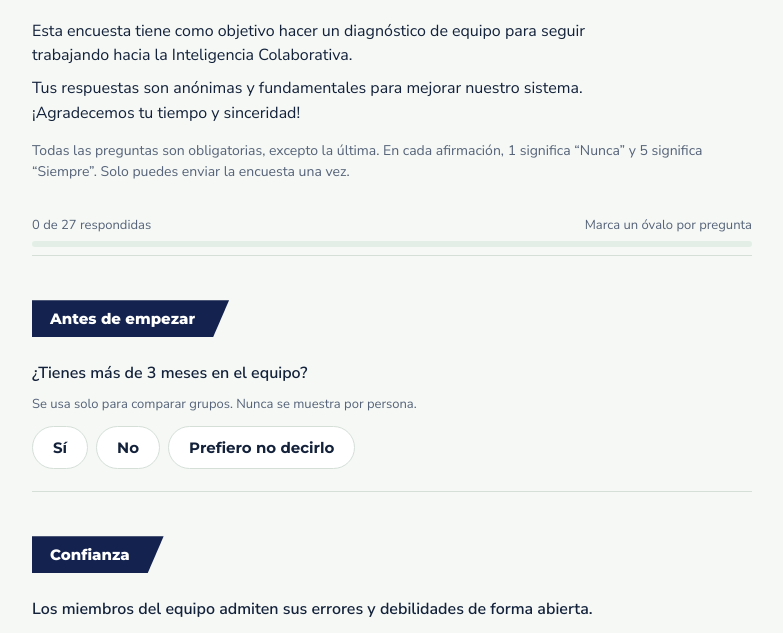
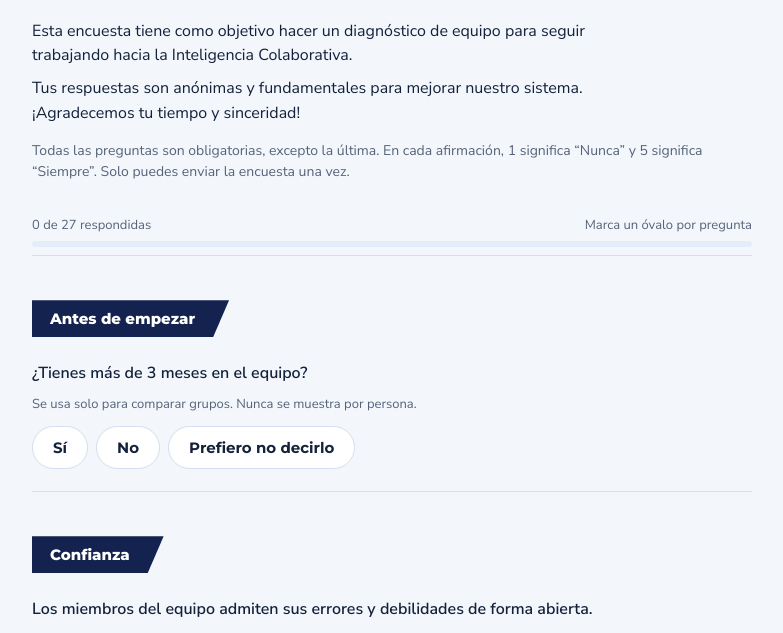
Before and after one commit to reinadaniela7-debug/Encuesta-NPS, a plain HTML site: page index.html in a window 1280 px wide. Shown: the part 126-759 px from the top of the page, without its empty margins (248-1031 px from the left). Drawn offline with Linux system fonts and the light colour scheme.

Commit message:
Nueva paleta: tonos de azul y blanco
Co-Authored-By: Claude Sonnet 5.5 <noreply@anthropic.com>
Claude-Session: https://claude.ai/code/session_016xAcPYqWRiichvsBHTZfDW

```diff
--- a/index.html
+++ b/index.html
@@ -16,31 +16,31 @@
   color-scheme:light;
   --font-display:"Montserrat","Segoe UI",system-ui,sans-serif;
   --font-body:"Nunito Sans","Segoe UI",system-ui,sans-serif;
-  --bg:#F5F8F5; --surface:#FFFFFF; --ink:#13213A; --muted:#566379; --line:#D5DFD8;
+  --bg:#F3F7FC; --surface:#FFFFFF; --ink:#13213A; --muted:#566379; --line:#D3DEEE;
   --tag-bg:#14224F; --tag-ink:#FFFFFF;
-  --fill:#0E5B49; --fill-ink:#FFFFFF; --soft:#E3EFE6;
+  --fill:#1F4FB5; --fill-ink:#FFFFFF; --soft:#E4EEFB;
   --gold:#C99A2E; --gold-ink:#7C5A0E;
   --bad:#B3261E;
-  --r1:#D3E8DC; --r2:#A4D0BC; --r3:#66B096; --r4:#2F8A70; --r5:#0E5B49;
+  --r1:#D6E6FA; --r2:#A7C7F2; --r3:#6B9DE3; --r4:#3A6FCC; --r5:#1B469C;
 }
 @media (prefers-color-scheme: dark){
   :root:not([data-theme="light"]){
     --bg:#0D1424; --surface:#151F36; --ink:#E7ECF4; --muted:#9BA8BE; --line:#27344E;
     --tag-bg:#25397A; --tag-ink:#FFFFFF;
-    --fill:#4CC0A2; --fill-ink:#06231C; --soft:#1B2C3A;
+    --fill:#6FA3F5; --fill-ink:#0A1A33; --soft:#1B2A44;
     --gold:#E0B04A; --gold-ink:#E8C06A;
     --bad:#FF8F85;
-    --r1:#21443F; --r2:#2A6A5C; --r3:#34907A; --r4:#4CB597; --r5:#8EE3C8;
+    --r1:#1F3A66; --r2:#2B5496; --r3:#3B72C4; --r4:#5B93E6; --r5:#9CC2FA;
     color-scheme:dark;
   }
 }
 :root[data-theme="dark"]{
   --bg:#0D1424; --surface:#151F36; --ink:#E7ECF4; --muted:#9BA8BE; --line:#27344E;
   --tag-bg:#25397A; --tag-ink:#FFFFFF;
-  --fill:#4CC0A2; --fill-ink:#06231C; --soft:#1B2C3A;
+  --fill:#6FA3F5; --fill-ink:#0A1A33; --soft:#1B2A44;
   --gold:#E0B04A; --gold-ink:#E8C06A;
   --bad:#FF8F85;
-  --r1:#21443F; --r2:#2A6A5C; --r3:#34907A; --r4:#4CB597; --r5:#8EE3C8;
+  --r1:#1F3A66; --r2:#2B5496; --r3:#3B72C4; --r4:#5B93E6; --r5:#9CC2FA;
   color-scheme:dark;
 }
 *{box-sizing:border-box}
```
